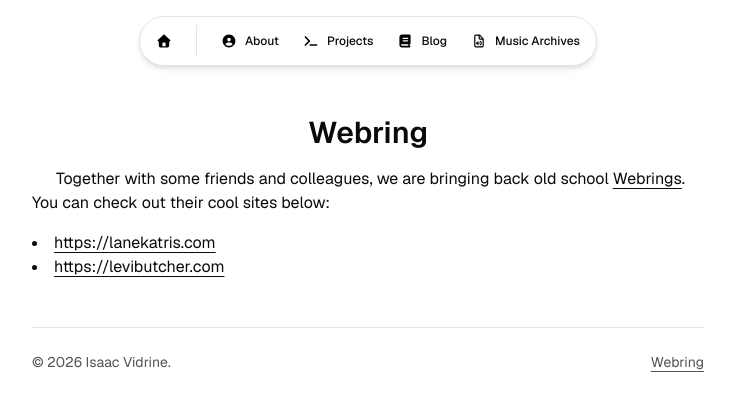
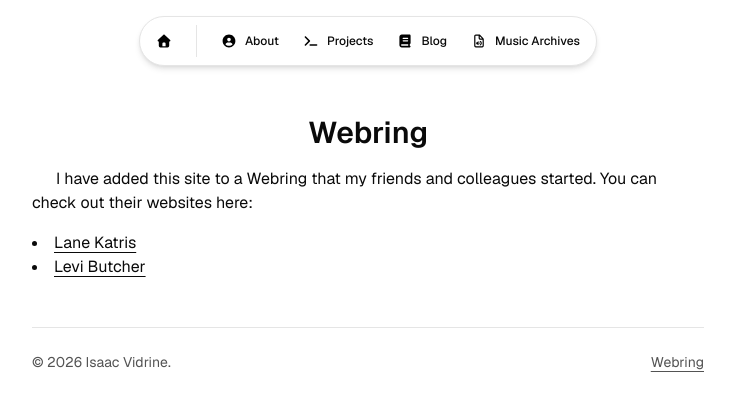
Before and after one commit to ividrine/website, a Next.js app: page /webring in a window 1280 px wide. Shown: the top 408 px of the page, without its empty margins (272-1007 px from the left). Built offline with nearby package versions, Linux system fonts and the light colour scheme.

Commit message:
update webring copy

```diff
--- a/app/webring/page.tsx
+++ b/app/webring/page.tsx
@@ -5,19 +5,15 @@ export default function WebRing() {
     <main className="w-full mx-auto max-w-3xl py-12 px-12">
       <h1 className="text-center">Webring</h1>
       <p className="indent-6">
-        Together with some friends and colleagues, we are bringing back old
-        school{" "}
-        <Link target="_blank" href="https://en.wikipedia.org/wiki/Webring">
-          Webrings
-        </Link>
-        . You can check out their cool sites below:
+        I have added this site to a Webring that my friends and colleagues
+        started. You can check out their websites here:
       </p>
       <ul className="list-disc list-inside">
         <li>
-          <Link href="https://lanekatris.com">https://lanekatris.com</Link>
+          <Link href="https://lanekatris.com/webring">Lane Katris</Link>
         </li>
         <li>
-          <Link href="https://levibutcher.com">https://levibutcher.com</Link>
+          <Link href="https://levibutcher.com/webring">Levi Butcher</Link>
         </li>
       </ul>
     </main>
```
